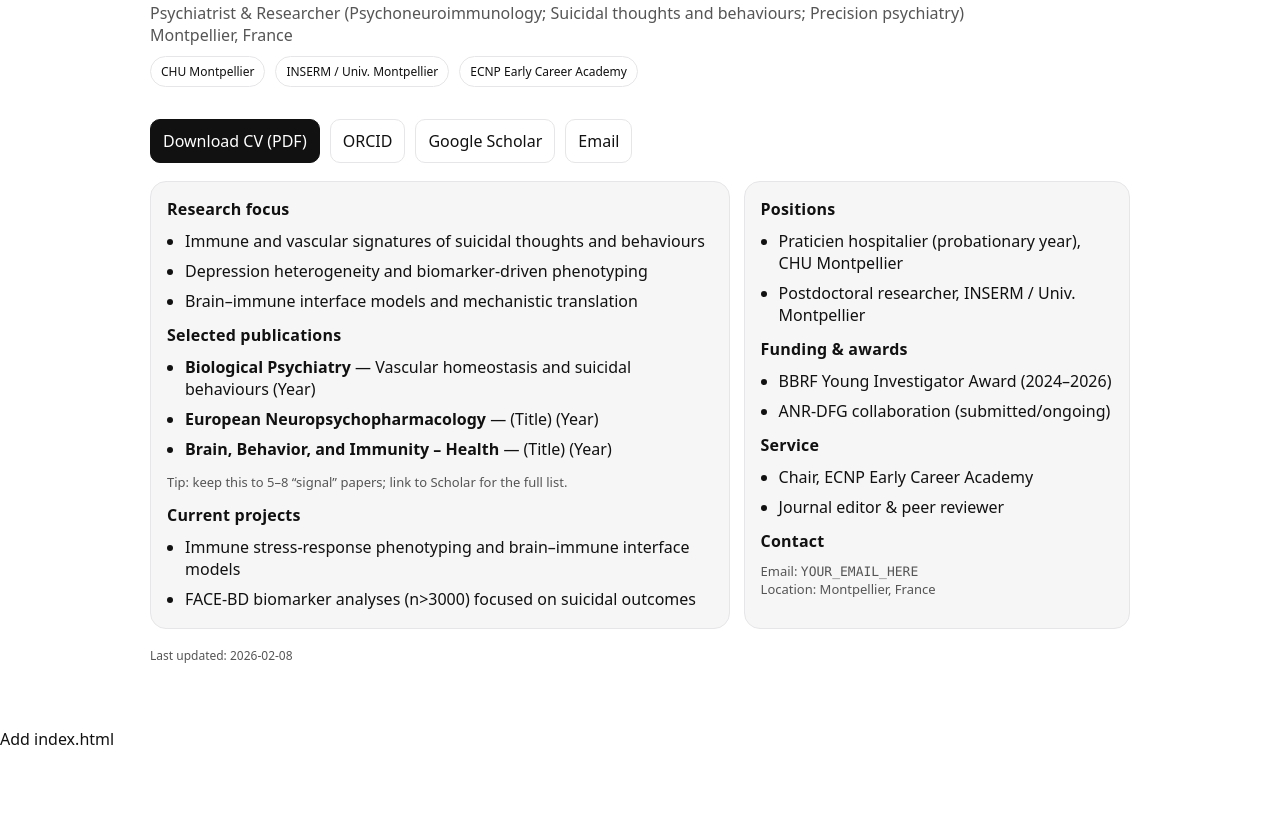
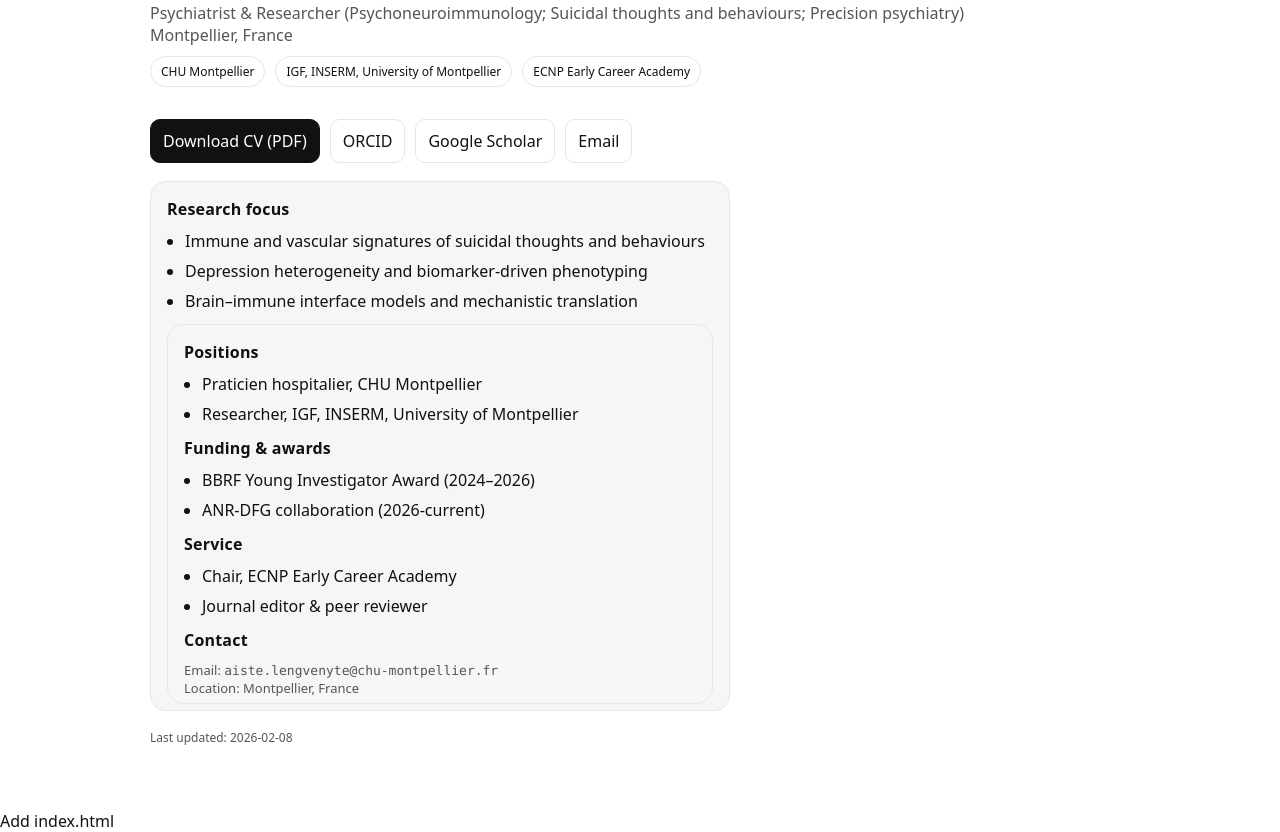
Before and after one commit to aistelengvai-hub/aistelengvenyte.github.io, a plain HTML site: page index.html in a window 1280 px wide. Shown: the part 69-901 px from the top of the page. Before the commit the page ends 819 px from the top, so only its background shows below. Drawn offline with Linux system fonts and the light colour scheme.

Commit message:
Update index.html

```diff
--- a/index.html
+++ b/index.html
@@ -40,7 +40,7 @@
         </div>
         <div class="row">
           <span class="pill">CHU Montpellier</span>
-          <span class="pill">INSERM / Univ. Montpellier</span>
+          <span class="pill">IGF, INSERM, University of Montpellier</span>
           <span class="pill">ECNP Early Career Academy</span>
         </div>
       </div>
@@ -48,9 +48,9 @@
       <div class="btns">
         <!-- Replace links -->
         <a class="btn primary" href="YOUR_CV_PDF_URL_HERE" target="_blank" rel="noreferrer">Download CV (PDF)</a>
-        <a class="btn" href="YOUR_ORCID_URL_HERE" target="_blank" rel="noreferrer">ORCID</a>
-        <a class="btn" href="YOUR_GOOGLE_SCHOLAR_URL_HERE" target="_blank" rel="noreferrer">Google Scholar</a>
-        <a class="btn" href="mailto:YOUR_EMAIL_HERE">Email</a>
+        <a class="btn" href="0000-0001-9715-5145" target="_blank" rel="noreferrer">ORCID</a>
+        <a class="btn" href="https://scholar.google.com/citations?user=k32jyg4AAAAJ&hl=fr" target="_blank" rel="noreferrer">Google Scholar</a>
+        <a class="btn" href="mailto:aistelengvai@gmail.com">Email</a>
       </div>
     </header>
 
@@ -63,32 +63,17 @@
           <li>Brain–immune interface models and mechanistic translation</li>
         </ul>
 
-        <h2>Selected publications</h2>
-        <ul>
-          <li><strong>Biological Psychiatry</strong> — Vascular homeostasis and suicidal behaviours (Year)</li>
-          <li><strong>European Neuropsychopharmacology</strong> — (Title) (Year)</li>
-          <li><strong>Brain, Behavior, and Immunity – Health</strong> — (Title) (Year)</li>
-        </ul>
-        <p class="small">Tip: keep this to 5–8 “signal” papers; link to Scholar for the full list.</p>
-
-        <h2>Current projects</h2>
-        <ul>
-          <li>Immune stress-response phenotyping and brain–immune interface models</li>
-          <li>FACE-BD biomarker analyses (n&gt;3000) focused on suicidal outcomes</li>
-        </ul>
-      </section>
-
       <section>
         <h2>Positions</h2>
         <ul>
-          <li>Praticien hospitalier (probationary year), CHU Montpellier</li>
-          <li>Postdoctoral researcher, INSERM / Univ. Montpellier</li>
+          <li>Praticien hospitalier, CHU Montpellier</li>
+          <li>Researcher, IGF, INSERM, University of Montpellier</li>
         </ul>
 
         <h2>Funding & awards</h2>
         <ul>
           <li>BBRF Young Investigator Award (2024–2026)</li>
-          <li>ANR-DFG collaboration (submitted/ongoing)</li>
+          <li>ANR-DFG collaboration (2026-current)</li>
         </ul>
 
         <h2>Service</h2>
@@ -99,7 +84,7 @@
 
         <h2>Contact</h2>
         <div class="small">
-          Email: <span class="mono">YOUR_EMAIL_HERE</span><br/>
+          Email: <span class="mono">aiste.lengvenyte@chu-montpellier.fr</span><br/>
           Location: Montpellier, France
         </div>
       </section>
```
